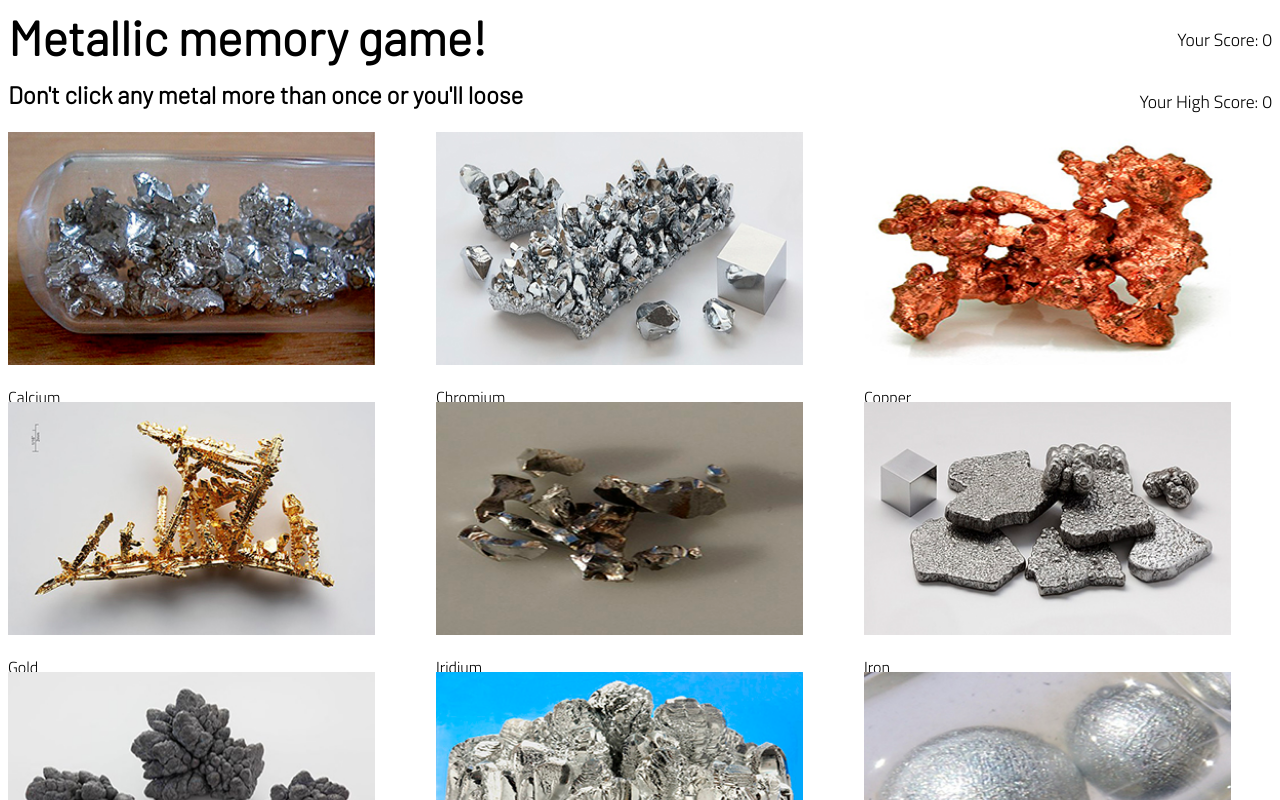
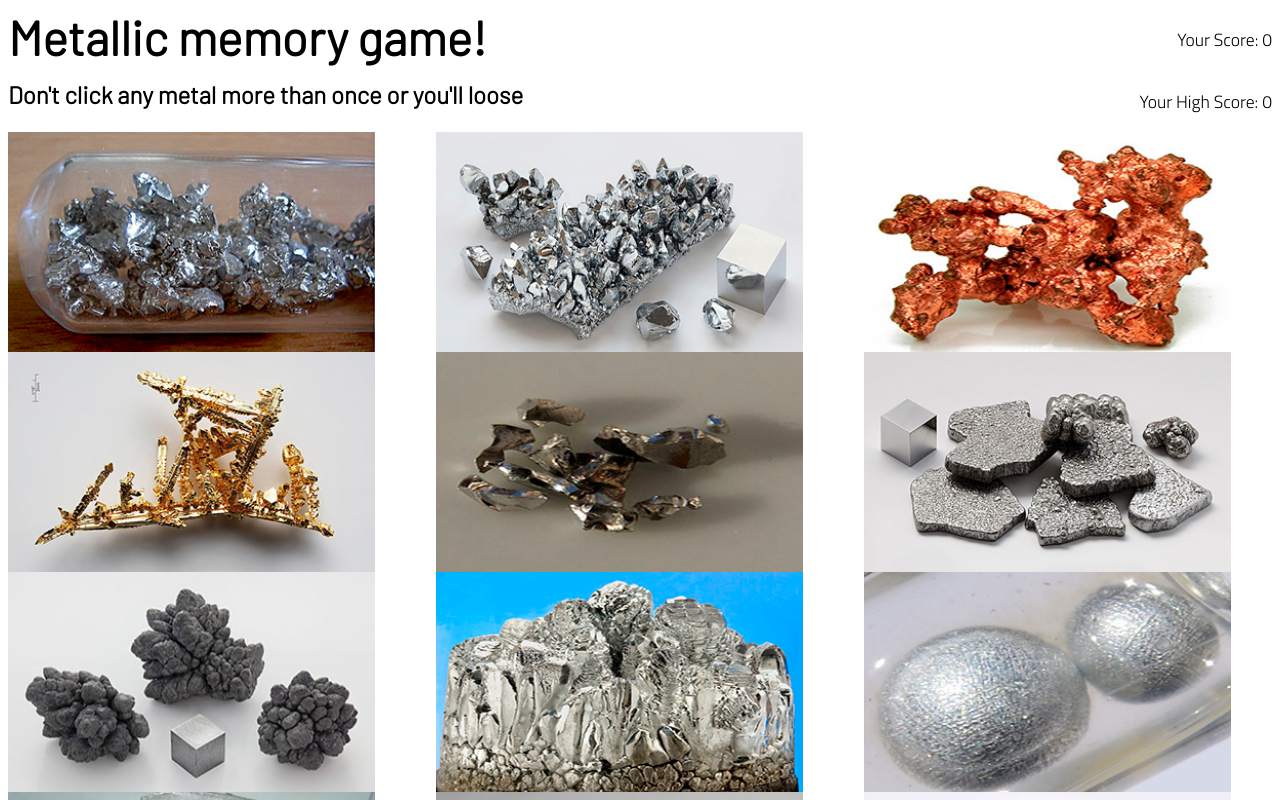
Before and after one commit to Barraza44/react-memory-game, a React (Create React App) app: page / in a window 1280 px wide. Shown: the top 800 px of the page. Built offline with nearby package versions, Linux system fonts and the light colour scheme.

Commit message:
adjusted row size

```diff
--- a/src/components/gameboard.css
+++ b/src/components/gameboard.css
@@ -11,7 +11,7 @@ main {
   main {
     display: grid;
     grid-template-columns: 1fr 1fr 1fr;
-    grid-template-rows: repeat(4, 250px);
+    grid-template-rows: repeat(4, 200px);
     grid-gap: 20px;
   }
 
```
